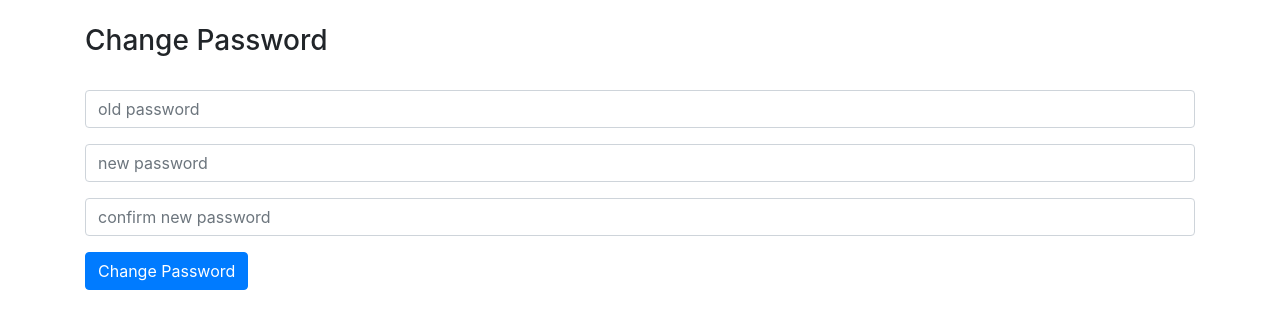
After one commit to wjen/ecommerce-dj, a Django app: page /members/change-password/ in a window 1280 px wide. The commit adds this page. Shown: the top 329 px of the page. Run offline with Django 3.2, Linux system fonts and the light colour scheme; a user stored in the database is signed in; some libraries are stand-ins or nearby versions.

Commit message:
style change password

```diff
--- a/auctions/templates/index.html
+++ b/auctions/templates/index.html
@@ -5,6 +5,9 @@
 {% if user.is_authenticated %}
     <h3>hello {{user.username}}</h3>
     <a href="{% url 'logout' %}">logout</a>
+    <a href="{% url 'password_change' %}">Change password</a>
+    <a href="{% url 'change-password' %}">Change-password</a>
+
 {% else %}
     <a href="{% url 'login' %}">Login</a>
     <a href="{% url 'register' %}">Register</a>
--- a/auctions/templates/layout.html
+++ b/auctions/templates/layout.html
@@ -15,7 +15,7 @@
       {% if messages %}
       {% for message in messages %}
       <div class="alert alert-warning alert-dismissible fade show" role="alert">
-            <strong>{{ message }}</strong>
+          {{ message }}
           <button type="button" class="close" data-dismiss="alert" aria-label="Close">
             <span aria-hidden="true">&times;</span>
           </button>
--- a/members/urls.py
+++ b/members/urls.py
@@ -2,9 +2,9 @@ from django.urls import path
 from . import views
 from django.views.generic import RedirectView
 from django.contrib.auth import views as auth_views
-
 urlpatterns = [
     path('', auth_views.LoginView.as_view(
         redirect_authenticated_user=True), name='login'),
-    path('register/', views.register, name='register')
+    path('register/', views.register, name='register'),
+    path('change-password/', views.PasswordsChangeView.as_view(), name='change-password'),
 ]
--- a/members/views.py
+++ b/members/views.py
@@ -2,6 +2,10 @@ from django.shortcuts import render, redirect
 from django.contrib.auth import authenticate, login, logout, update_session_auth_hash
 from django.contrib.auth.forms import UserCreationForm, UserChangeForm, PasswordChangeForm
 from django.contrib import messages
+from django.contrib.auth.views import PasswordChangeView
+from django.urls import reverse_lazy
+# provides class-based messages
+from django.contrib.messages.views import SuccessMessageMixin
 
 # Create your views here.
 def register(request):
@@ -19,3 +23,9 @@ def register(request):
         form = UserCreationForm()
     context = {'form': form}
     return render(request, 'registration/register.html', context)
+
+# mixin has to be first to work
+class PasswordsChangeView(SuccessMessageMixin, PasswordChangeView):
+    form_class = PasswordChangeForm
+    success_message = "Hi Password changed successfully!"
+    success_url = reverse_lazy('index')
--- a/templates/registration/login.html
+++ b/templates/registration/login.html
@@ -24,7 +24,7 @@
         <div class="form-group">
             <input class='form-control' name=password type='password' placeholder='password'>
         </div>
-        <input type="submit" class='btn btn-secondary' value="Login" />
+        <input type="submit" class='btn btn-primary' value="Login" />
         <input type="hidden" name="next" value="{{ next }}" />
     </form>
 {% endblock %}
--- /dev/null
+++ b/templates/registration/password_change_form.html
@@ -0,0 +1,29 @@
+{% extends 'layout.html' %}
+{% block title %}
+Change Password
+{% endblock %}
+{% block content %}
+<h3>Change Password</h3>
+<br>
+<form method="POST">
+    {% csrf_token %}
+    <div class="form-group">
+        <input type="password" class='form-control' name='old_password' placeholder='old password'>
+    </div>
+    <div class="form-group">
+        <input type="password" class='form-control' name='new_password1' password placeholder='new password'>
+    </div>
+    <div class="form-group">
+        <input type="password" class='form-control' name='new_password2' placeholder='confirm new password'>
+    </div>
+
+    <button class='btn btn-primary'>Change Password</button>
+</form>
+<br>
+
+{% if form.errors %}
+    {% for key,value in form.errors.items %}
+        {{key}} {{value}}
+    {% endfor %}
+{% endif %}
+{% endblock %}
--- a/templates/registration/register.html
+++ b/templates/registration/register.html
@@ -27,4 +27,7 @@
             <li>Your password can’t be entirely numeric.</li>
         </ul>
     </form>
+    <br>
+    Already have an account? <a href="{% url 'login' %}">Log In here.</a>
+
 {% endblock %}
```
Also changed, not shown: templates/registration/password_change_done.html (added, +8 -0 lines), db.sqlite3. Lines whose indentation alone changed are shown as unchanged.
